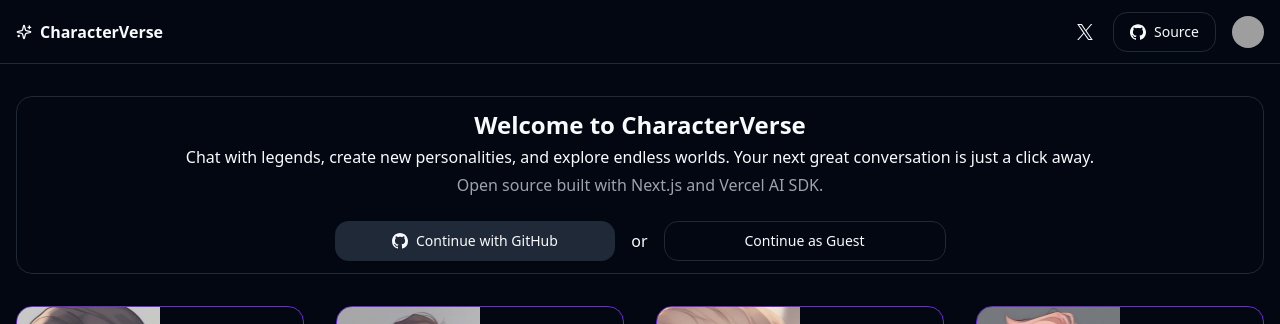
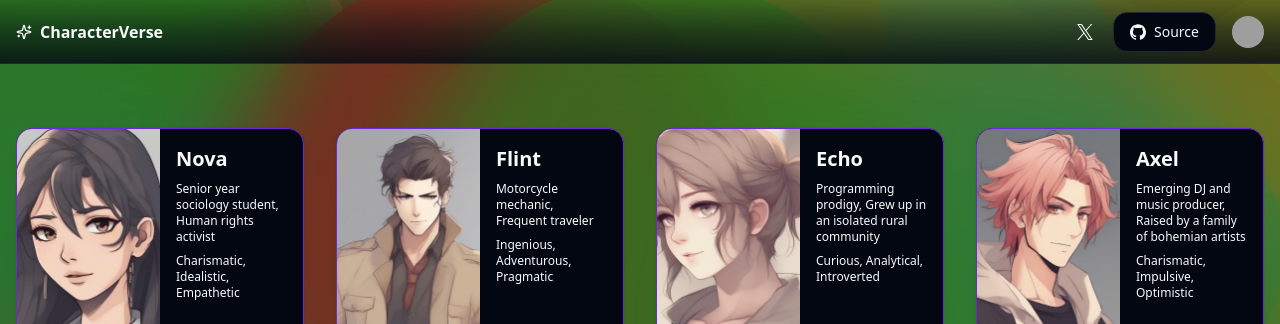
Before and after one commit to roberthgnz/character-verse, a Next.js app: page / in a window 1280 px wide. Shown: the top 324 px of the page. Built offline with nearby package versions, Linux system fonts and the light colour scheme; no server answers; grey boxes are pictures that could not be loaded.

Commit message:
refactor: Add ShiftCanvasBackground component for animated background in home page

```diff
--- a/app/page.tsx
+++ b/app/page.tsx
@@ -1,50 +1,16 @@
-import Link from "next/link"
-import { auth } from "@/auth"
 import { characters } from "@/constants"
 
 import { CharacterCard } from "@/components/character-card"
-import { SignInForm } from "@/components/login-form"
+import { ShiftCanvasBackground } from "@/components/shift-canvas-background"
 
 export const metadata = {
   title: "CharacterVerse",
 }
 
-export default async function Home() {
-  const session = await auth()
-
+export default function Home() {
   return (
     <div className="container mx-auto max-w-screen-xl flex-1 space-y-8 px-4 py-8">
-      <div className="space-y-1 rounded-lg border p-3 text-center">
-        <h2 className="text-2xl font-bold">Welcome to CharacterVerse</h2>
-        <p>
-          Chat with legends, create new personalities, and explore endless
-          worlds. Your next great conversation is just a click away.
-        </p>
-        <p className="text-muted-foreground">
-          Open source built with{" "}
-          <Link
-            href={"https://nextjs.org/"}
-            className="hover:underline"
-            target="_blank"
-          >
-            Next.js
-          </Link>{" "}
-          and{" "}
-          <Link
-            href={"https://github.com/vercel/ai"}
-            className="hover:underline"
-            target="_blank"
-          >
-            Vercel AI SDK
-          </Link>
-          .
-        </p>
-        {!session && (
-          <div className="mx-auto !mt-6 w-1/2">
-            <SignInForm />
-          </div>
-        )}
-      </div>
+      <ShiftCanvasBackground />
       <div className="grid w-full gap-8 md:grid-cols-4">
         {characters.map((character) => (
           <CharacterCard key={character.name} character={character} />
--- /dev/null
+++ b/components/shift-canvas-background.tsx
@@ -0,0 +1,151 @@
+"use client"
+
+import React, { useEffect, useRef } from "react"
+import { createNoise3D } from "simplex-noise"
+
+export const ShiftCanvasBackground = () => {
+  const canvasRef = useRef(null)
+  const containerRef = useRef(null)
+
+  useEffect(() => {
+    const circleCount = 150
+    const circlePropCount = 8
+    const circlePropsLength = circleCount * circlePropCount
+    const baseSpeed = 0.1
+    const rangeSpeed = 1
+    const baseTTL = 150
+    const rangeTTL = 200
+    const baseRadius = 100
+    const rangeRadius = 200
+    const rangeHue = 60
+    const xOff = 0.0015
+    const yOff = 0.0015
+    const zOff = 0.0015
+    const backgroundColor = "hsla(0,0%,5%,1)"
+
+    let canvas, ctx, circleProps, baseHue
+
+    const initCircles = () => {
+      circleProps = new Float32Array(circlePropsLength)
+      baseHue = 220
+
+      for (let i = 0; i < circlePropsLength; i += circlePropCount) {
+        initCircle(i)
+      }
+    }
+
+    const initCircle = (i) => {
+      const x = rand(canvas.width)
+      const y = rand(canvas.height)
+      const n = createNoise3D()(x * xOff, y * yOff, baseHue * zOff)
+      const t = rand(Math.PI * 2)
+      const speed = baseSpeed + rand(rangeSpeed)
+      const vx = speed * Math.cos(t)
+      const vy = speed * Math.sin(t)
+      const life = 0
+      const ttl = baseTTL + rand(rangeTTL)
+      const radius = baseRadius + rand(rangeRadius)
+      const hue = baseHue + n * rangeHue
+
+      circleProps.set([x, y, vx, vy, life, ttl, radius, hue], i)
+    }
+
+    const updateCircles = () => {
+      baseHue++
+
+      for (let i = 0; i < circlePropsLength; i += circlePropCount) {
+        updateCircle(i)
+      }
+    }
+
+    const updateCircle = (i) => {
+      let x = circleProps[i]
+      let y = circleProps[i + 1]
+      const vx = circleProps[i + 2]
+      const vy = circleProps[i + 3]
+      let life = circleProps[i + 4]
+      const ttl = circleProps[i + 5]
+      const radius = circleProps[i + 6]
+      const hue = circleProps[i + 7]
+
+      drawCircle(x, y, life, ttl, radius, hue)
+
+      life++
+
+      circleProps[i] = x + vx
+      circleProps[i + 1] = y + vy
+      circleProps[i + 4] = life
+      ;(checkBounds(x, y, radius) || life > ttl) && initCircle(i)
+    }
+
+    const drawCircle = (x, y, life, ttl, radius, hue) => {
+      ctx.save()
+      ctx.fillStyle = `hsla(${hue},60%,30%,${fadeInOut(life, ttl)})`
+      ctx.beginPath()
+      ctx.arc(x, y, radius, 0, Math.PI * 2)
+      ctx.fill()
+      ctx.closePath()
+      ctx.restore()
+    }
+
+    const checkBounds = (x, y, radius) => {
+      return (
+        x < -radius ||
+        x > canvas.width + radius ||
+        y < -radius ||
+        y > canvas.height + radius
+      )
+    }
+
+    const resize = () => {
+      canvas.width = window.innerWidth
+      canvas.height = window.innerHeight
+    }
+
+    const render = () => {
+      ctx.save()
+      ctx.filter = "blur(50px)"
+      ctx.drawImage(canvas, 0, 0)
+      ctx.restore()
+    }
+
+    const draw = () => {
+      ctx.clearRect(0, 0, canvas.width, canvas.height)
+      ctx.fillStyle = backgroundColor
+      ctx.fillRect(0, 0, canvas.width, canvas.height)
+      updateCircles()
+      render()
+      window.requestAnimationFrame(draw)
+    }
+
+    // Helper functions
+    const rand = (max) => Math.random() * max
+    const fadeInOut = (t, m) => {
+      let hm = 0.5 * m
+      return Math.abs(((t + hm) % m) - hm) / hm
+    }
+
+    canvas = canvasRef.current
+    ctx = canvas.getContext("2d")
+
+    resize()
+    initCircles()
+    draw()
+
+    window.addEventListener("resize", resize)
+
+    return () => {
+      window.removeEventListener("resize", resize)
+    }
+  }, [])
+
+  return (
+    <div
+      ref={containerRef}
+      className="fixed inset-0 z-[-1] h-screen w-full"
+      style={{ width: "100%", height: "100vh" }}
+    >
+      <canvas ref={canvasRef} className="size-full" />
+    </div>
+  )
+}
```
